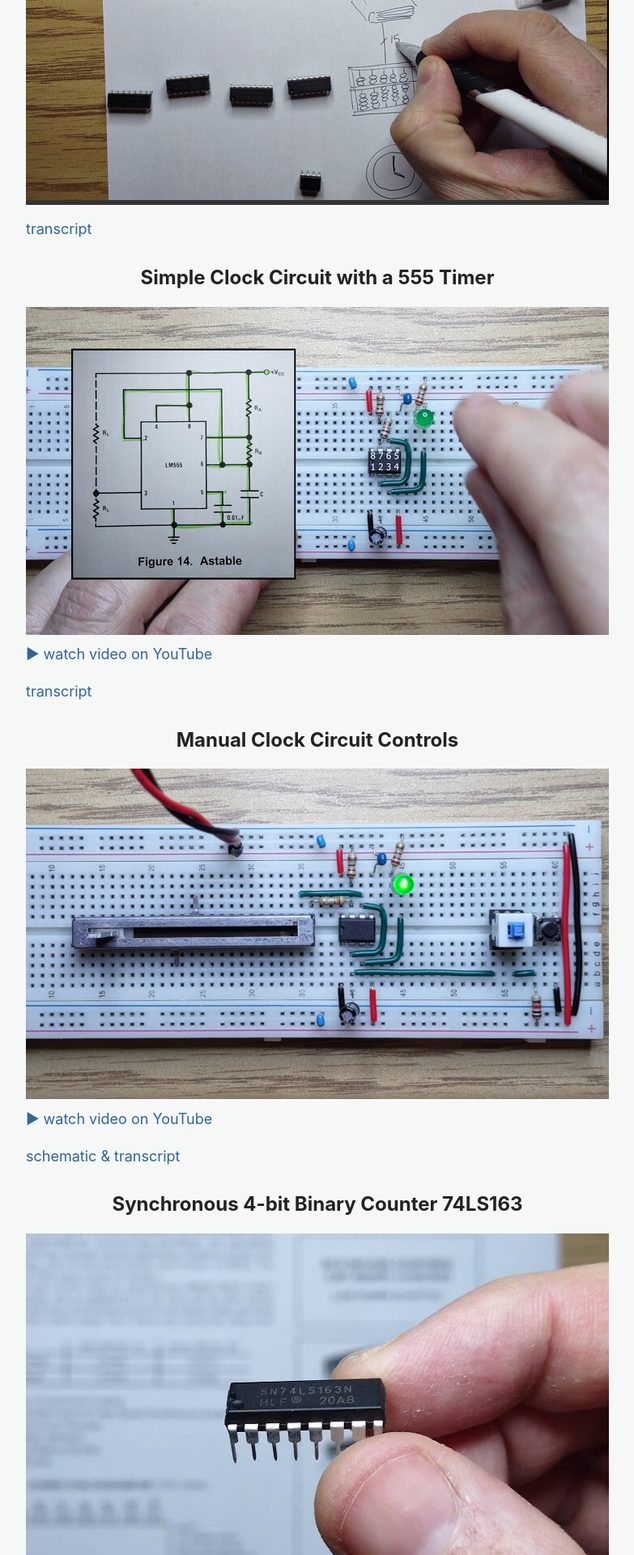
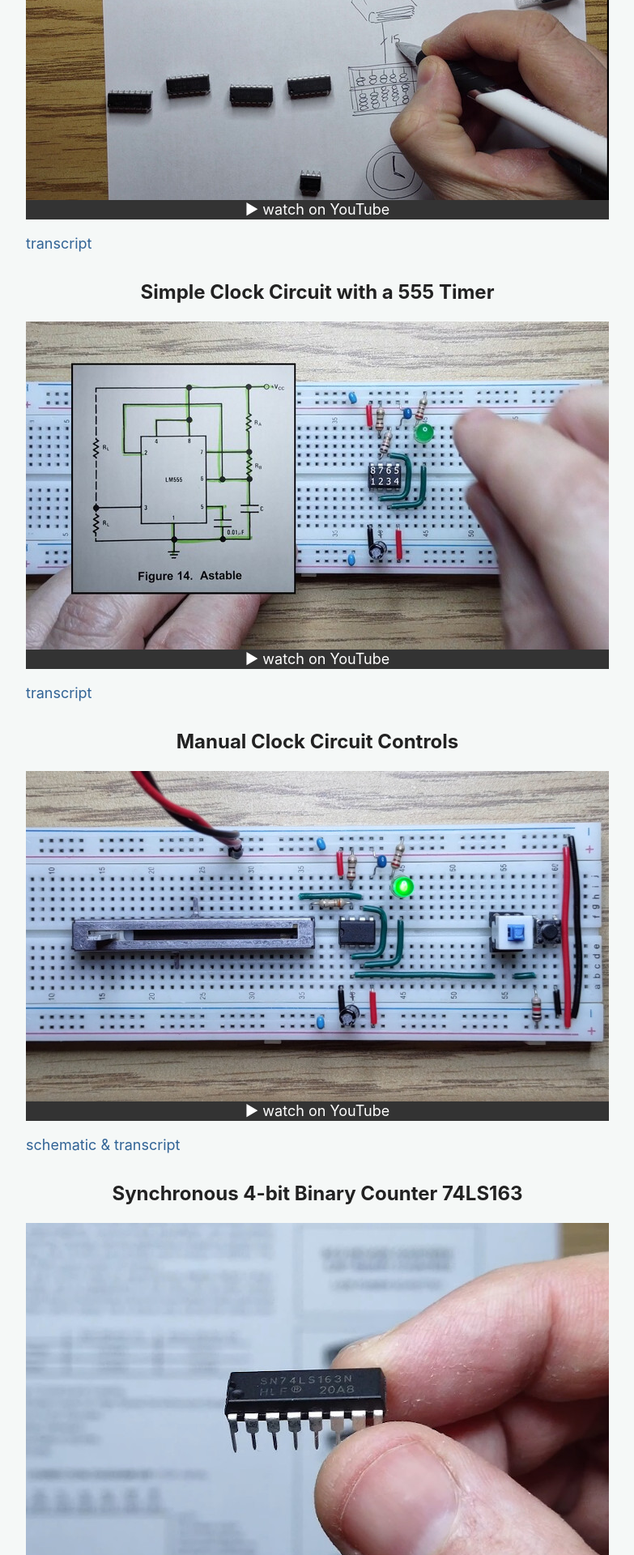
Before and after one commit to wardi/wardi.github.io, a Jekyll site: the page built from _pages/cpu.md, in a window 1280 px wide. Shown: the part 422-2342 px from the top of the page at 81% size, without its empty margins (248-1031 px from the left). Built offline with Jekyll 4.4.1, drawn with Linux system fonts in a browser that asks for light colours; some of the changed text lies outside the part shown.

Commit message:
more yt-screen

```diff
--- a/_pages/cpu.md
+++ b/_pages/cpu.md
@@ -14,49 +14,56 @@ permalink: /cpu/
 
 ## Simple Clock Circuit with a 555 Timer
 
-[![Simple Clock Circuit with a 555 Timer](/images/555.jpg)
-▶ watch video on YouTube](https://youtu.be/QfnkuXDf6NE)
+<a href="https://youtu.be/QfnkuXDf6NE" class="yt-screen">
+<img src="/images/555.jpg" alt="Simple Clock Circuit with a 555 Timer">
+</a>
 
 [transcript](/clock-circuit/)
 
 ## Manual Clock Circuit Controls
 
-[![Manual Clock Circuit Controls](/images/clock_controls.jpg)
-▶ watch video on YouTube](https://youtu.be/LNIVcQHGDm4)
+<a href="https://youtu.be/LNIVcQHGDm4" class="yt-screen">
+<img src="/images/clock_controls.jpg" alt="Manual Clock Circuit Controls">
+</a>
 
 [schematic & transcript](/clock-controls/)
 
 ## Synchronous 4-bit Binary Counter 74LS163
 
-[![Synchronous 4-bit Binary Counter 74LS163](/images/74ls163.jpg)
-▶ watch video on YouTube](https://youtu.be/U7ARbuAPPs4)
+<a href="https://youtu.be/U7ARbuAPPs4" class="yt-screen">
+<img src="/images/74ls163.jpg" alt="Synchronous 4-bit Binary Counter 74LS163">
+</a>
 
 [transcript](/74ls163-counter/)
 
 ## 16-bit Address Register
 
-[![16-bit Address Register](/images/16bit.jpg)
-▶ watch video on YouTube](https://youtu.be/FKlDwOu2p_8)
+<a href="https://youtu.be/FKlDwOu2p_8" class="yt-screen">
+<img src="/images/16bit.jpg" alt="16-bit Address Register">
+</a>
 
 [transcript](/16bit/)
 
 ## Power-on and Manual Reset Circuit
 
-[![Power-on and Manual Reset Circuit](/images/reset.jpg)
-▶ watch video on YouTube](https://youtu.be/gnpy3CmJbko)
+<a href="https://youtu.be/gnpy3CmJbko" class="yt-screen">
+<img src="/images/reset.jpg" alt="Power-on and Manual Reset Circuit">
+</a>
 
 [transcript](/reset/)
 
 ## Clock Halt Circuit with 4011 NAND Gate and 555 Timer
 
-[![Clock Halt Circuit with 4011 NAND Gate and 555 Timer](/images/halt.jpg)
-▶ watch video on YouTube](https://youtu.be/-j5fzLaksTk)
+<a href="https://youtu.be/-j5fzLaksTk" class="yt-screen">
+<img src="/images/halt.jpg" alt="Clock Halt Circuit with 4011 NAND Gate and 555 Timer">
+</a>
 
 [transcript](/halt/)
 
 ## SST39SF040 512k Flash Upgrade
 
-[![SST39SF040 512k Flash Upgrade](/images/512k.jpg)
-▶ watch video on YouTube](https://youtu.be/UDAXxEo3heA)
+<a href="https://youtu.be/UDAXxEo3heA" class="yt-screen">
+<img src="/images/512k.jpg" alt="SST39SF040 512k Flash Upgrade">
+</a>
 
 [transcript](/512k-flash/)
--- a/assets/style.scss
+++ b/assets/style.scss
@@ -8,9 +8,9 @@
   background: #333;
   line-height:1em;
   padding-bottom: 0.2em;
-  img::after {
-    content: "▶ watch on YouTube";
-  }
+}
+.yt-screen::after {
+  content: "▶ watch on YouTube";
 }
 
 //
```
